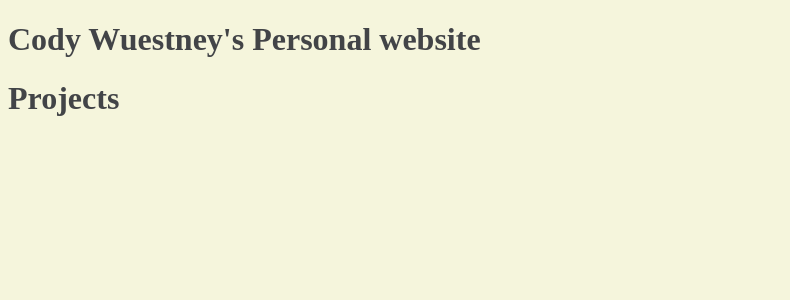
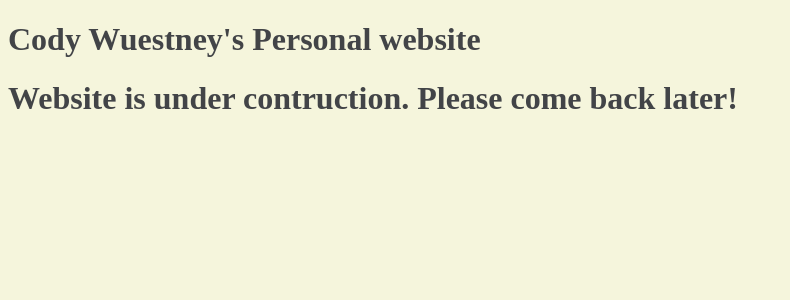
Before and after one commit to codybaroudeur/codybaroudeur.io, a Jekyll site: the page index.html, which Jekyll copies as it is, in a window 1280 px wide. Shown: the top 300 px of the page, without its empty margins (0-790 px from the left). Built offline with Jekyll 4.4.1, drawn with Linux system fonts in a browser that asks for light colours.

Commit message:
Update index.html

```diff
--- a/index.html
+++ b/index.html
@@ -11,7 +11,7 @@
   <body>
 
     <h1 style="color:#424447;">Cody Wuestney's Personal website</h1>
-    <h1 style="color:#424447;">Projects</h1>
+    <h1 style="color:#424447;">Website is under contruction. Please come back later!</h1>
 
   </body>
 
```
